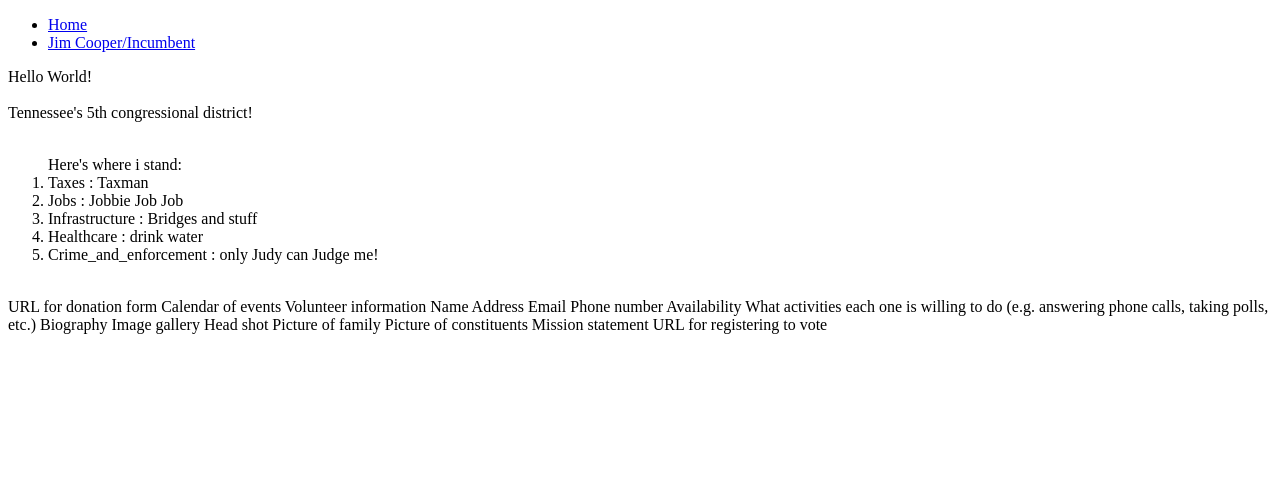
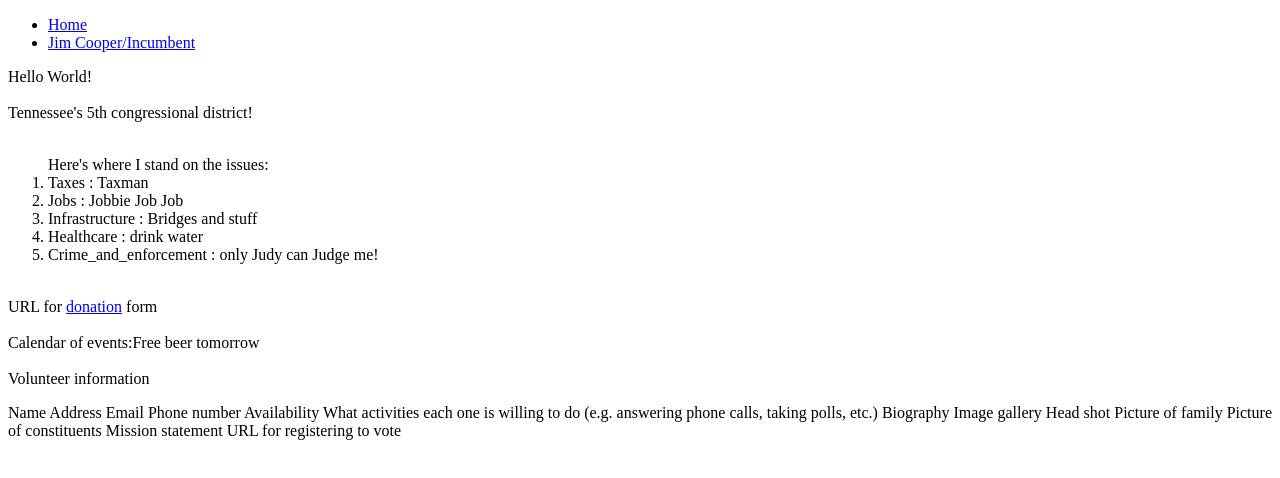
Before and after one commit to gradyrobbins/Book3_Objects, a plain HTML site: page campaign.html in a window 1280 px wide. Drawn offline with Linux system fonts and the light colour scheme.

Commit message:
more data to campaign.js

```diff
--- a/campaign.html
+++ b/campaign.html
@@ -35,13 +35,18 @@
             Health care
             Crime and enforcement -->
         <div id="platform">
-            <ol id="platformlistitem">Here's where i stand:</ol>
+            <ol id="platformlistitem">Here's where I stand on the issues:</ol>
         </div>
         <br/>
-        URL for donation form
+
+        <div>URL for <a id="donate_link" href="">donation</a> form</div>
+        <br/>
+
+        <div id="calendar">Calendar of events:</div>
+        <br/>
         <!-- <p>lorem ipsum</p> -->
-            Calendar of events
-            Volunteer information
+        <div >Volunteer information</div>
+            <ol id="volunteerinfo"></ol>
                 Name
                 Address
                 Email
--- a/campaign.js
+++ b/campaign.js
@@ -38,61 +38,24 @@ district.textContent = "Tennessee's 5th congressional district!";
     }
 
 
-    // let students = [
-        //     {
-//         name: "terrance",
-//         track: "front-end",
-//         achievements: 12,
-//         points: 6
-//     },
-//     {
-//         name: "juliet",
-//         track: "back-end",
-//         achievements: 14,
-//         points: 7
-//     },
-//     {
-//         name: "Miller",
-//         track: "full-stack",
-//         achievements: 9,
-//         points: 7
-//     },
-//     {
-//         name: "Johnson",
-//         track: "full-stack",
-//         achievements: 9,
-//         points: 5
-//     },
-//     {
-//         name: "Smith",
-//         track: "front-end",
-//         achievements: 9,
-//         points: 8
-//     }
-// ]
-// var message = "";
-// var student = "";
+// URL for donation form- can change the href dynamically via JS below:
+document.getElementById("donate_link").href = "https://www.nashville.gov/Election-Commission.aspx";
 
-// let outDiv = document.querySelector("#mine");
+// Calendar of events
+let calendarEl = document.getElementById("calendar");
+calendarEl.textContent += "Free beer tomorrow";
 
-// for(key in students){
-//     student=students[key];
-//     console.log(key, " : ", students[key]);
+// Volunteer information
+const volunteer = {
+    Name: [],
+    Address:[],
+    Email: [],
+    Phone_number: [],
+    Availability: []
+    // What activities each one is willing to do (e.g. answering phone calls, taking polls, etc.)
+}
 
-//     outDiv.innerHTML +=
-//     `<p> ${student.name}, Track: ${student.track}, Acieviments: ${student.achievements}, Points: ${student.points}
-//      </p>`;
-// }
 
-// URL for donation form
-// Calendar of events
-// Volunteer information
-// Name
-// Address
-// Email
-// Phone number
-// Availability
-// What activities each one is willing to do (e.g. answering phone calls, taking polls, etc.)
 // Biography
 // Image gallery
 // Head shot
```
Lines whose indentation alone changed are shown as unchanged.
